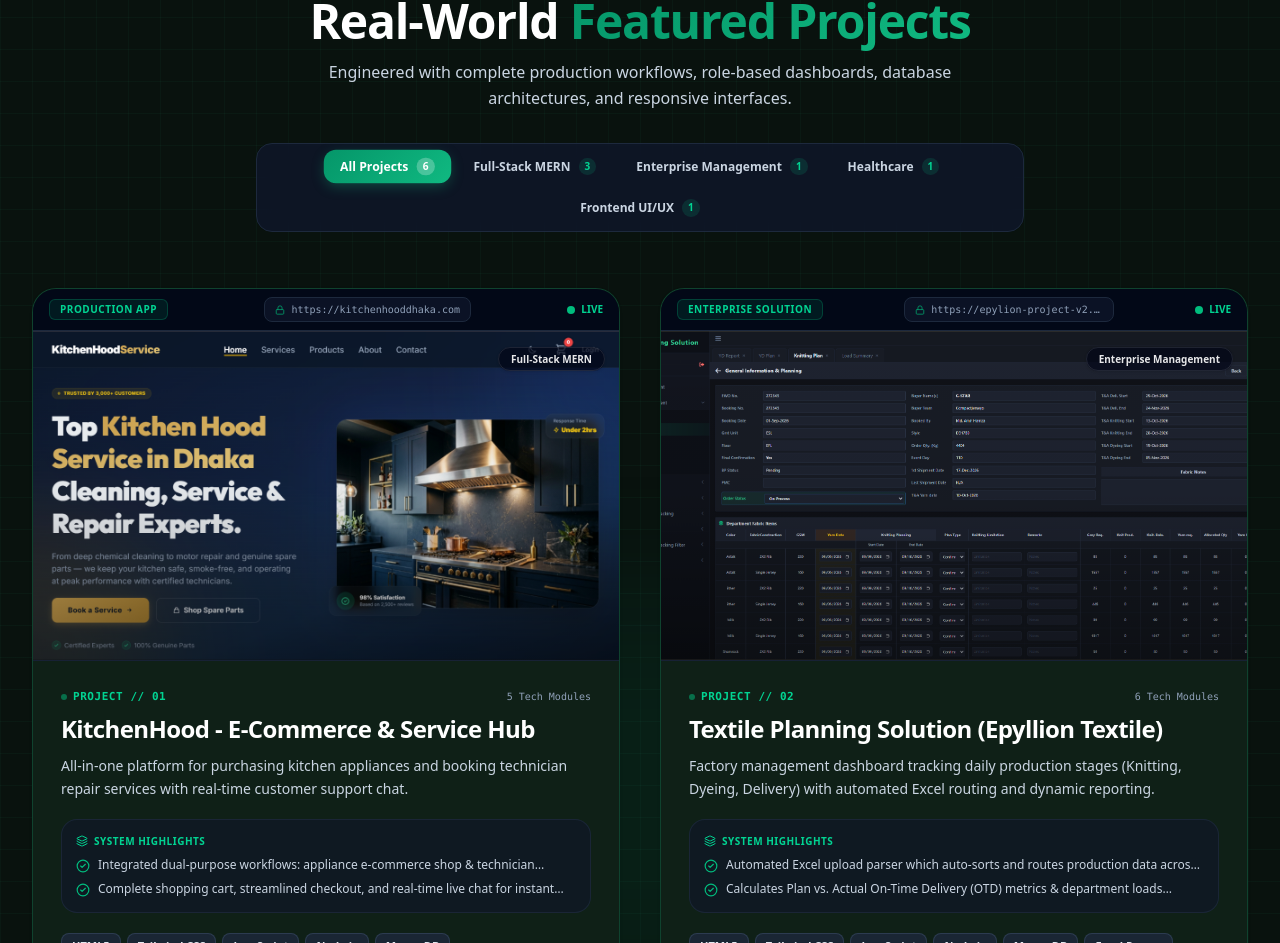
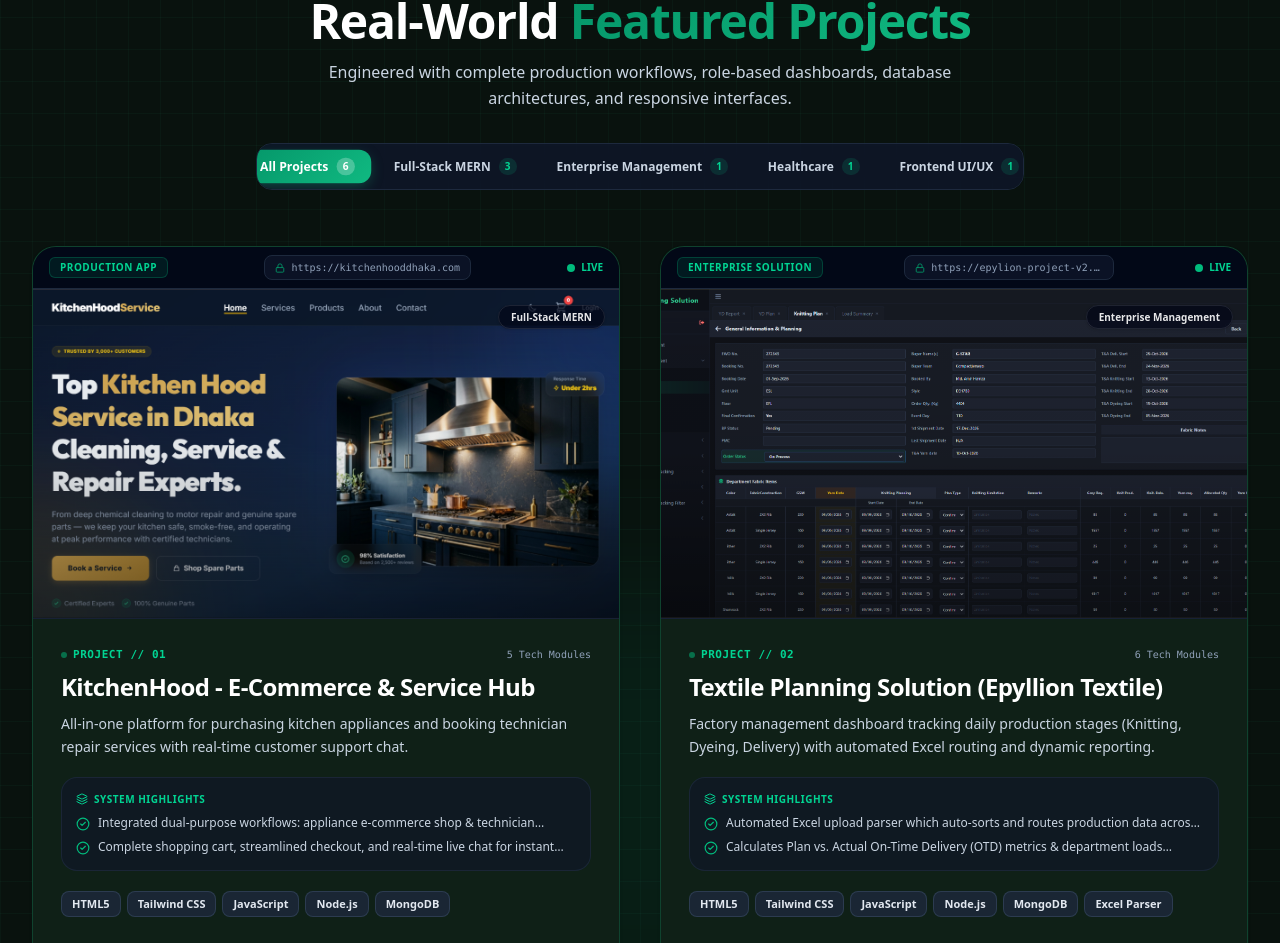
Before and after one commit to WakilIsrakAbir/my-portfolio, a Next.js app: page / in a window 1280 px wide. Shown: the part 4393-5336 px from the top of the page. Built offline with nearby package versions, Linux system fonts and the light colour scheme.

Commit message:
keep project category filter tabs on a single line with horizontal scroll fallback

```diff
--- a/src/app/globals.css
+++ b/src/app/globals.css
@@ -197,6 +197,14 @@
   background: var(--accent-primary);
 }
 
+.no-scrollbar::-webkit-scrollbar {
+  display: none;
+}
+.no-scrollbar {
+  -ms-overflow-style: none;
+  scrollbar-width: none;
+}
+
 /* Glassmorphic Styles */
 .glass-nav {
   background-color: var(--nav-bg) !important;
--- a/src/components/ProjectsSection.jsx
+++ b/src/components/ProjectsSection.jsx
@@ -77,8 +77,8 @@
             Engineered with complete production workflows, role-based dashboards, database architectures, and responsive interfaces.
           </p>
 
-          {/* Interactive Filter Bar */}
-          <div className="flex flex-wrap items-center justify-center gap-2 mt-8 p-1.5 rounded-2xl bg-emerald-950/5 dark:bg-slate-900/80 border border-emerald-500/15 dark:border-slate-800 backdrop-blur-md max-w-fit mx-auto">
+          {/* Interactive Filter Bar (Strictly 1 Line) */}
+          <div className="flex items-center justify-start sm:justify-center gap-1.5 sm:gap-2 mt-8 p-1.5 rounded-2xl bg-emerald-950/5 dark:bg-slate-900/80 border border-emerald-500/15 dark:border-slate-800 backdrop-blur-md max-w-full sm:max-w-fit mx-auto overflow-x-auto no-scrollbar">
             {categories.map((cat) => {
               const count = getCategoryCount(cat.value);
               const isSelected = selectedCategory === cat.value;
@@ -88,7 +88,7 @@
                   key={cat.value}
                   type="button"
                   onClick={() => setSelectedCategory(cat.value)}
-                  className={`px-3.5 sm:px-4 py-2 rounded-xl text-xs font-bold transition-all duration-200 cursor-pointer flex items-center gap-2 ${
+                  className={`whitespace-nowrap shrink-0 px-3 sm:px-4 py-1.5 sm:py-2 rounded-xl text-xs font-bold transition-all duration-200 cursor-pointer flex items-center gap-1.5 sm:gap-2 ${
                     isSelected
                       ? "btn-accent text-white font-black shadow-md scale-[1.02]"
                       : "text-emerald-900 dark:text-slate-300 hover:text-emerald-700 dark:hover:text-white hover:bg-emerald-500/10 dark:hover:bg-slate-800/60"
```
